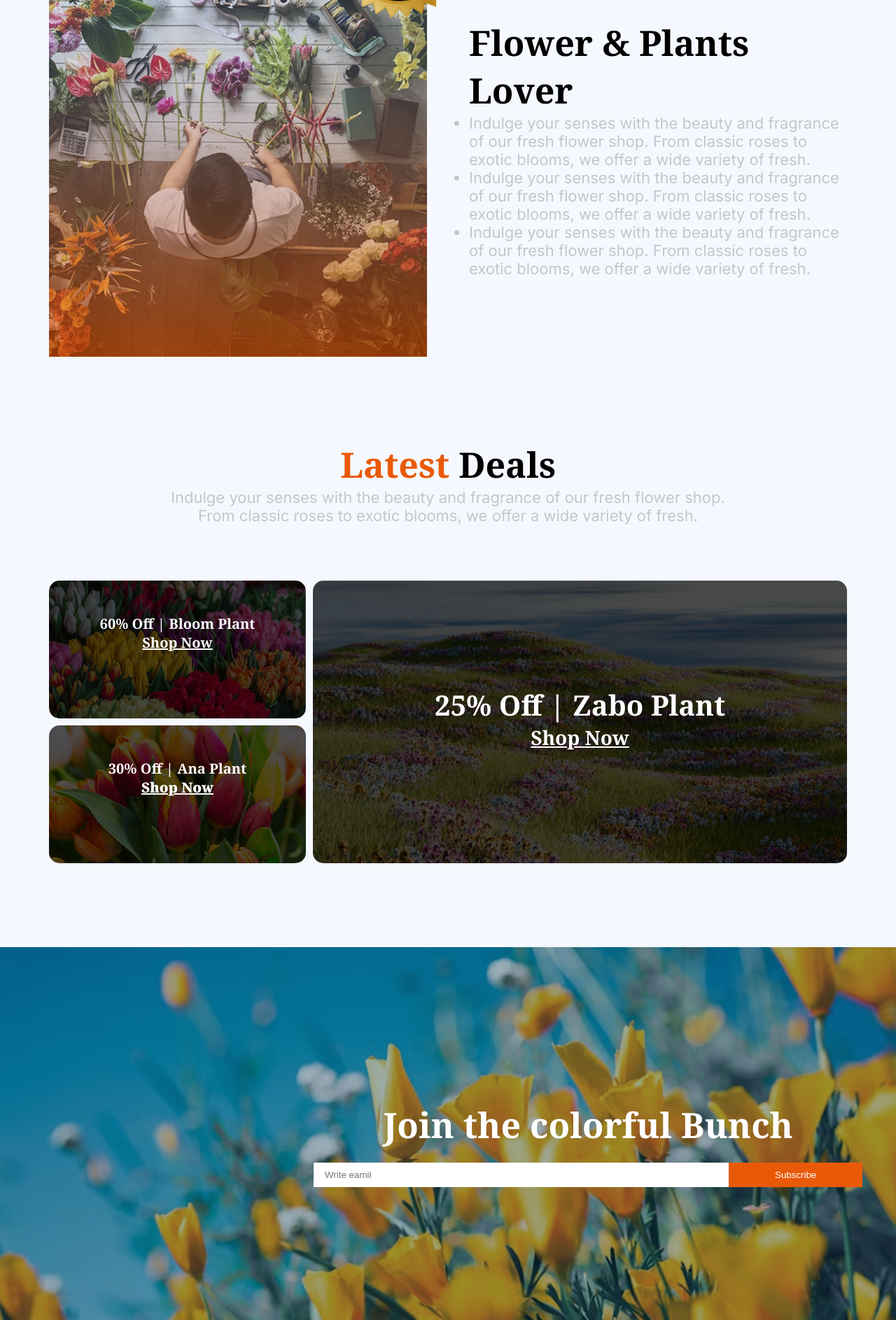
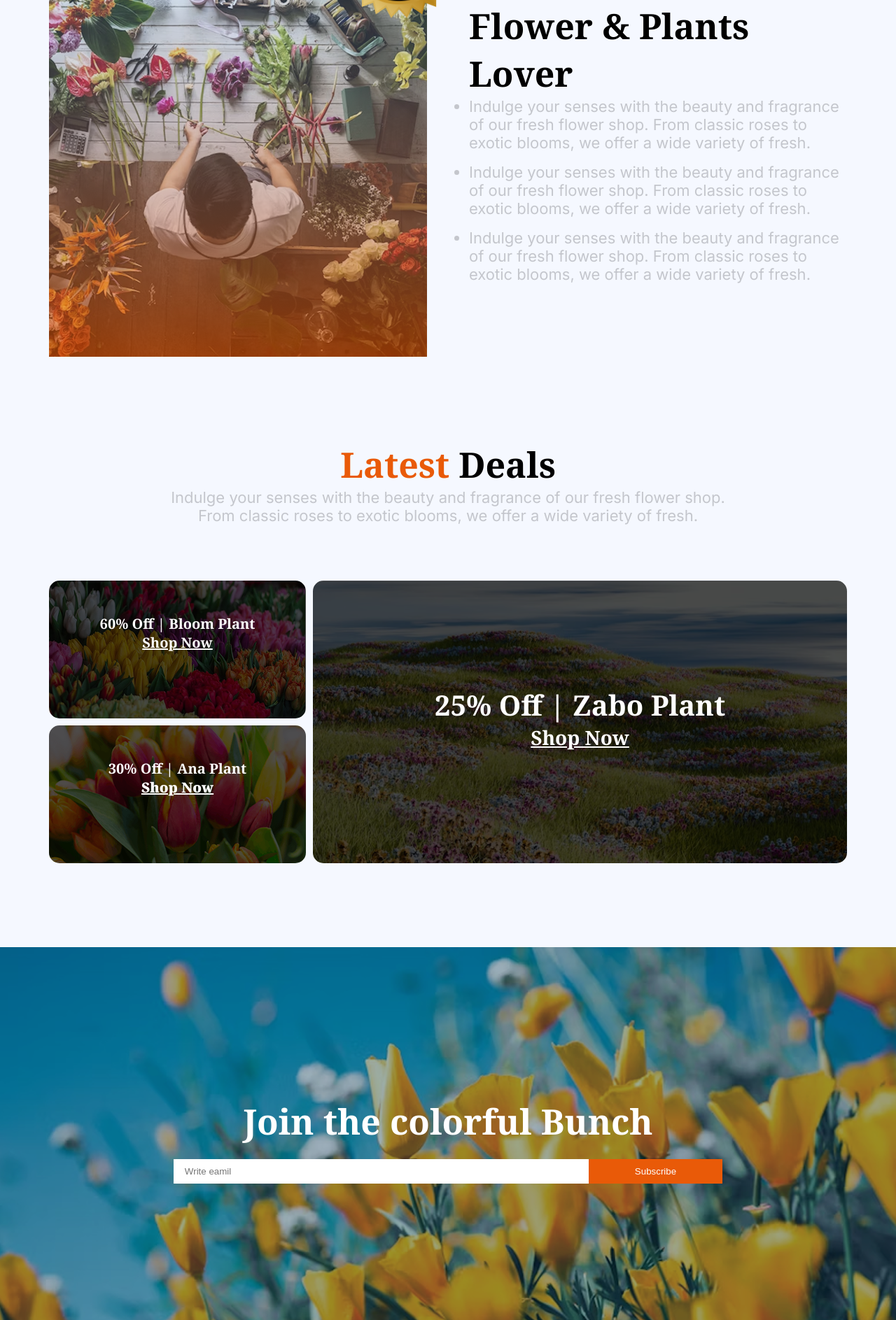
Before and after one commit to muzammelhussain/B12-A02, a plain HTML site: page index.html in a window 1280 px wide. Shown: the part 2139-4026 px from the top of the page at 70% size. Drawn offline with Linux system fonts and the light colour scheme.

Commit message:
modified the whole codes

```diff
--- a/styles/flowers.css
+++ b/styles/flowers.css
@@ -158,6 +158,9 @@ body {
     max-width: 540px;
 }
 
+.plants-lover-content p {
+    padding-bottom: 16px;
+}
 /* latest deals styles */
 
 .latest-deals {
@@ -256,8 +259,8 @@ body {
 .join-content {
     position: absolute;
     z-index: 2;
-    left: 35%;
-    top: 200px;
+    max-width: 830px;
+    margin: 0 auto 0 auto;
 }
 
 .join-content h1 {
@@ -401,9 +404,9 @@ body {
     .plants-lover-content h1 {
         font-size: 24px;
         font-weight: bold;
-        margin-left: 10px;
+        margin-left: 12px;
     }
-    .plants-lover-content li {
+    .plants-lover-content ul {
         list-style-type: disc ;
     }
     .plants-lover-content p {
```
